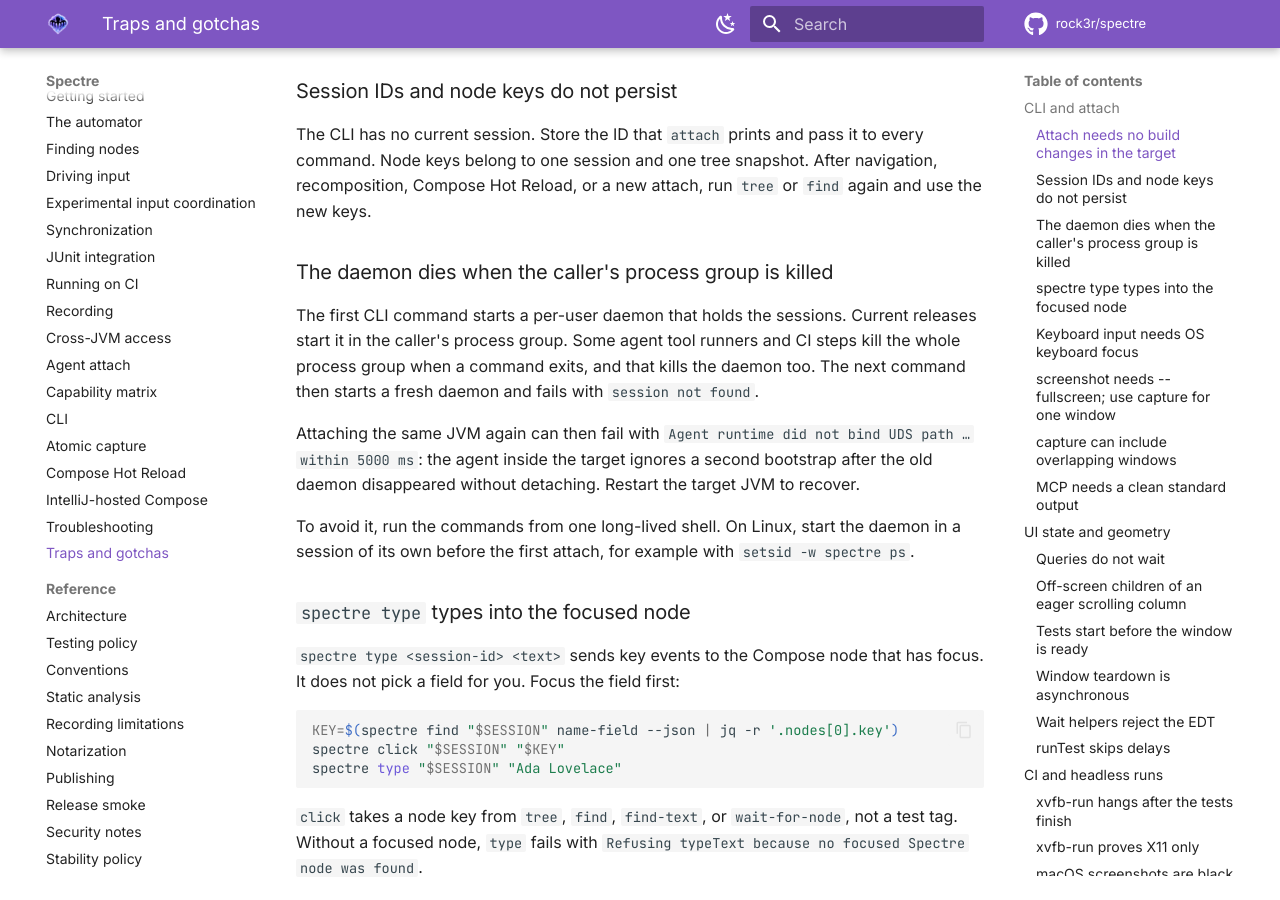
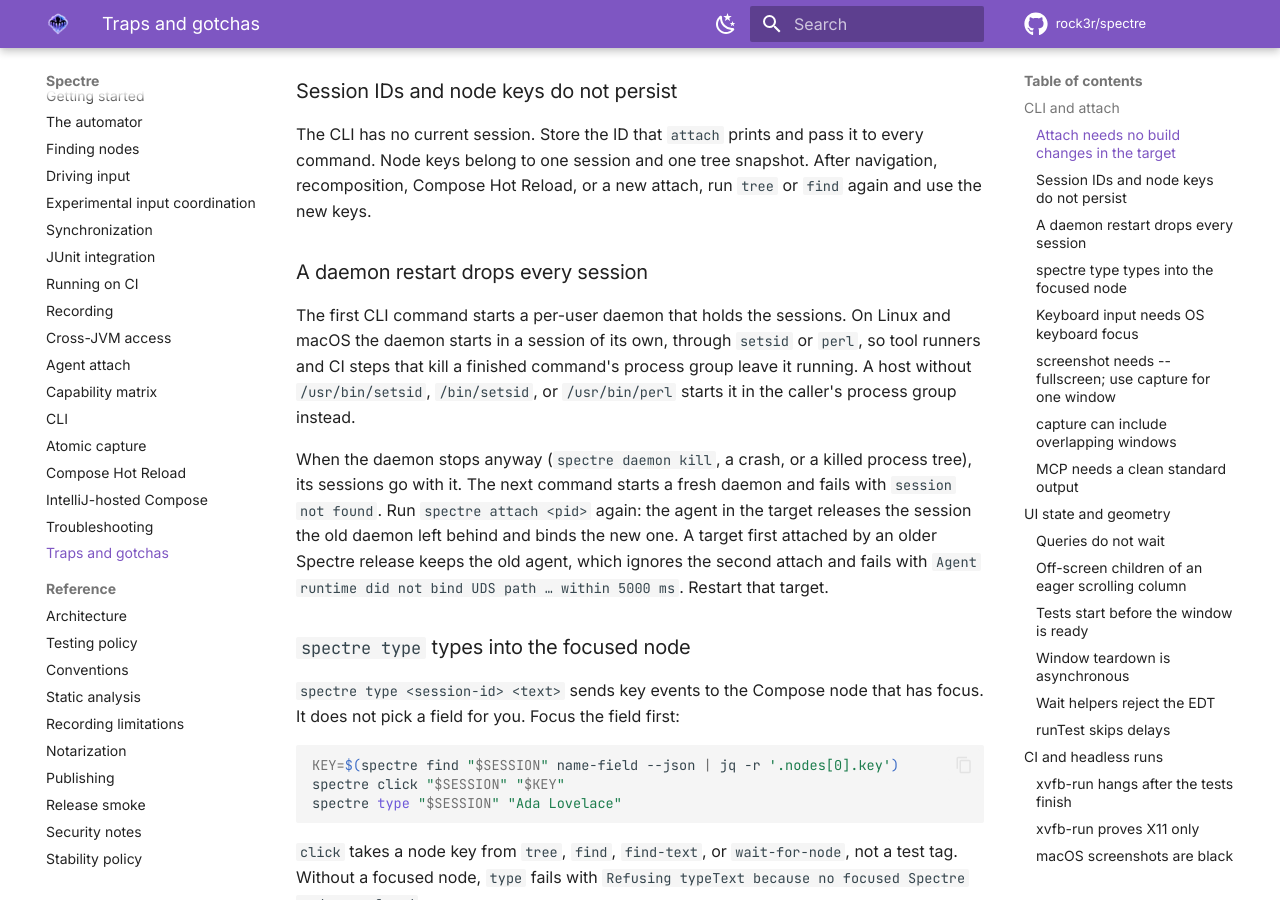
Before and after one commit to rock3r/spectre, an MkDocs documentation site: the page built from docs/guide/traps.md, in a window 1280 px wide and 900 px high, scrolled down 960 px. Built offline with MkDocs 1.6.1 and Material for MkDocs 9.7.7, drawn with Linux system fonts in a browser that asks for light colours; comment, search, counter and statistics services are not loaded; some of the changed text lies outside the part shown.

Commit message:
Update the daemon trap for #569
The daemon now starts in its own session on Linux and macOS, and a
re-attach after an abrupt daemon exit recovers. The traps page, its
quick reference and the spectre skill now describe that, and keep the
restart advice only for targets first attached by an older release.

```diff
--- a/docs/guide/traps.md
+++ b/docs/guide/traps.md
@@ -51,22 +51,22 @@ command. Node keys belong to one session and one tree snapshot. After navigation
 recomposition, Compose Hot Reload, or a new attach, run `tree` or `find` again and use the
 new keys.
 
-### The daemon dies when the caller's process group is killed
+### A daemon restart drops every session
 
-<!-- aliases: session not found after attach, daemon killed, agent runner, process group, pgid, did not bind UDS path, re-attach -->
+<!-- aliases: session not found after attach, daemon killed, agent runner, process group, pgid, setsid, did not bind UDS path, re-attach -->
 
-The first CLI command starts a per-user daemon that holds the sessions. Current releases
-start it in the caller's process group. Some agent tool runners and CI steps kill the whole
-process group when a command exits, and that kills the daemon too. The next command then
-starts a fresh daemon and fails with `session not found`.
+The first CLI command starts a per-user daemon that holds the sessions. On Linux and
+macOS the daemon starts in a session of its own, through `setsid` or `perl`, so tool
+runners and CI steps that kill a finished command's process group leave it running. A
+host without `/usr/bin/setsid`, `/bin/setsid`, or `/usr/bin/perl` starts it in the
+caller's process group instead.
 
-Attaching the same JVM again can then fail with
-`Agent runtime did not bind UDS path … within 5000 ms`: the agent inside the target
-ignores a second bootstrap after the old daemon disappeared without detaching. Restart
-the target JVM to recover.
-
-To avoid it, run the commands from one long-lived shell. On Linux, start the daemon in a
-session of its own before the first attach, for example with `setsid -w spectre ps`.
+When the daemon stops anyway (`spectre daemon kill`, a crash, or a killed process tree),
+its sessions go with it. The next command starts a fresh daemon and fails with
+`session not found`. Run `spectre attach <pid>` again: the agent in the target releases
+the session the old daemon left behind and binds the new one. A target first attached
+by an older Spectre release keeps the old agent, which ignores the second attach and
+fails with `Agent runtime did not bind UDS path … within 5000 ms`. Restart that target.
 
 ### `spectre type` types into the focused node
 
@@ -273,8 +273,8 @@ Unlock the session and retry. See [Troubleshooting](troubleshooting.md).
 | Symptom | Cause | Fix |
 | --- | --- | --- |
 | `xvfb-run` never exits after the tests pass | A new Gradle daemon holds the `xvfb-run` pipes open | Add `--no-daemon` to `./gradlew` |
-| `session not found` right after a successful attach | The caller's process group was killed with the daemon in it | Run from one long-lived shell; on Linux use `setsid -w spectre ps` first |
-| Re-attach fails with `did not bind UDS path` | The target's agent ignores a second bootstrap after an unclean daemon exit | Restart the target JVM |
+| `session not found` after a successful attach | The daemon stopped and took its sessions with it | Run `spectre attach <pid>` again |
+| Re-attach fails with `did not bind UDS path` | An agent from an older Spectre release ignores a second attach | Restart the target JVM |
 | `Refusing typeText because no focused Spectre node was found` | `type` needs a focused node | `spectre click` the field first |
 | `Refusing typeText`/`pressKey` because the JVM lacks OS keyboard focus | Keyboard input over attach needs the foreground window | Bring the target window to the front |
 | `screenshot` fails without `--fullscreen` | Window screenshots fail closed on attach | Use `spectre capture` for one window |
```
Also changed, not shown: skills/spectre/SKILL.md (+2 -2 lines).
